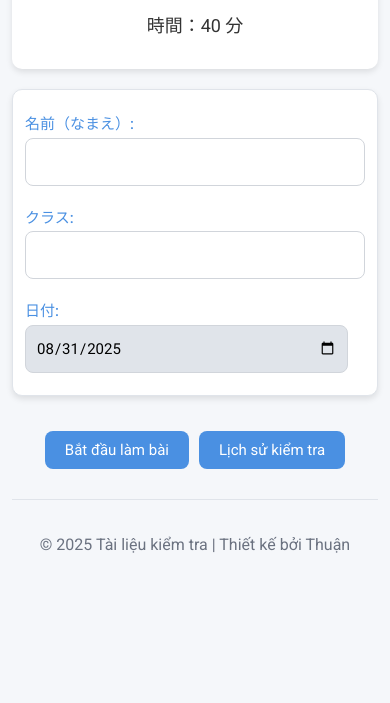
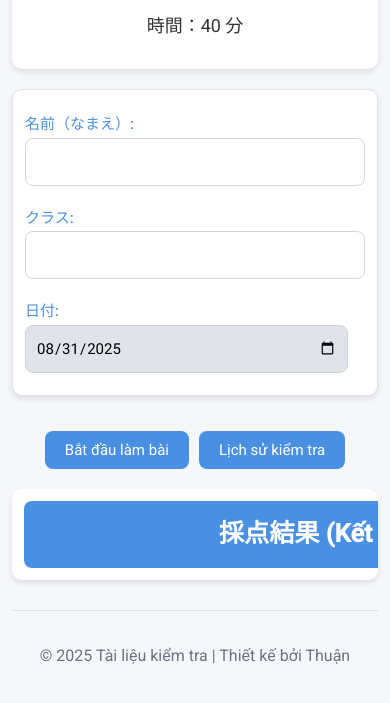
Before and after one commit to Hoangthuanitm/Testtokuteithucphamde1, a plain HTML site: page index.html in a window 390 px wide. Shown: the part 171-874 px from the top of the page. Before the commit the page ends 844 px from the top, so only its background shows below. Drawn offline with Linux system fonts and the light colour scheme.

Commit message:
Update index.html

```diff
--- a/index.html
+++ b/index.html
@@ -392,25 +392,36 @@
         padding: 12px;
         overflow-x: auto;
         -webkit-overflow-scrolling: touch;
+        display: flex; /* Thêm flex để căn giữa */
+        flex-direction: column; /* Xếp các phần tử theo cột */
+        align-items: center; /* Căn giữa theo chiều ngang */
     }
+
     .result-table {
-        width: 768px;
-        min-width: 600px;
+        width: 100%; /* Đặt width linh hoạt để phù hợp với container */
+        max-width: 768px; /* Giới hạn chiều rộng tối đa */
+        min-width: 600px; /* Giữ min-width nếu cần */
+        margin: 0 auto; /* Căn giữa bảng */
         font-size: clamp(15px, 2.5vw, 17px);
         table-layout: auto;
     }
+
     .result-table th,
     .result-table td {
         padding: 10px;
         font-size: clamp(15px, 2.5vw, 17px);
     }
+
     .result-section h2 {
-        width: 768px;
-        min-width: 600px;
+        width: 100%; /* Đặt width linh hoạt */
+        max-width: 768px; /* Giới hạn chiều rộng tối đa */
+        min-width: 600px; /* Giữ min-width nếu cần */
+        margin: 0 auto; /* Căn giữa tiêu đề */
         box-sizing: border-box;
         padding-left: 15px;
         padding-right: 15px;
-        overflow-x: auto;
+        text-align: center; /* Căn giữa nội dung văn bản trong h2 */
+        overflow-x: visible; /* Loại bỏ cuộn ngang nếu không cần */
     }
             button {
                 padding: 10px 20px;
```
Lines whose indentation alone changed are shown as unchanged.
